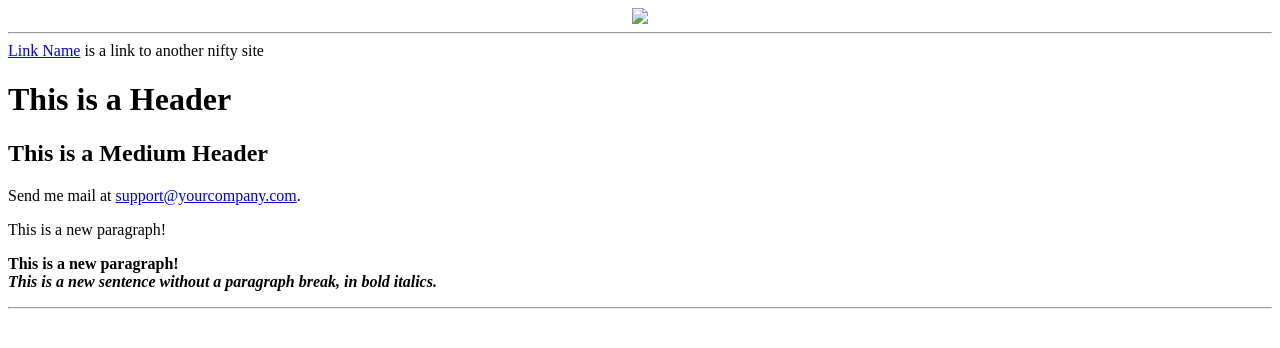
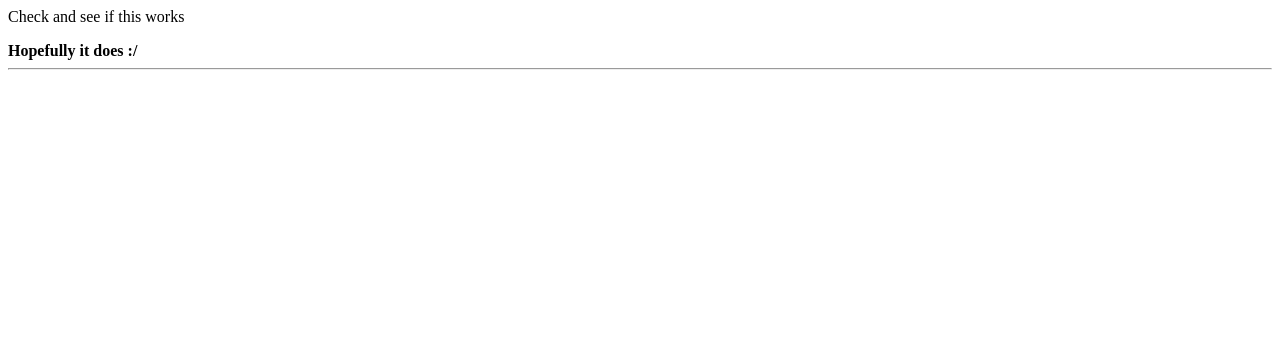
Before and after one commit to brendanoneill2016/macbookprotest, a plain HTML site: page Desktop/macbookprotest/index.html in a window 1280 px wide. Drawn offline with Linux system fonts and the light colour scheme.

Commit message:
first branch commit

```diff
--- a/Desktop/macbookprotest/index.html
+++ b/Desktop/macbookprotest/index.html
@@ -1,19 +1,13 @@
 <HTML>
 <HEAD>
-<TITLE>Your Title Here</TITLE>
+<TITLE>Using my first branch!</TITLE>
 </HEAD>
+
 <BODY BGCOLOR="FFFFFF">
-<CENTER><IMG SRC="clouds.jpg" ALIGN="BOTTOM"> </CENTER>
-<HR>
-<a href="http://somegreatsite.com">Link Name</a>
-is a link to another nifty site
-<H1>This is a Header</H1>
-<H2>This is a Medium Header</H2>
-Send me mail at <a href="mailto:support@yourcompany.com">
-support@yourcompany.com</a>.
-<P> This is a new paragraph!
-<P> <B>This is a new paragraph!</B>
-<BR> <B><I>This is a new sentence without a paragraph break, in bold italics.</I></B>
+
+<P> Check and see if this works </P>
+<B>Hopefully it does :/</B>
+<BR> <B><I></I></B>
 <HR>
 </BODY>
 </HTML>
```
